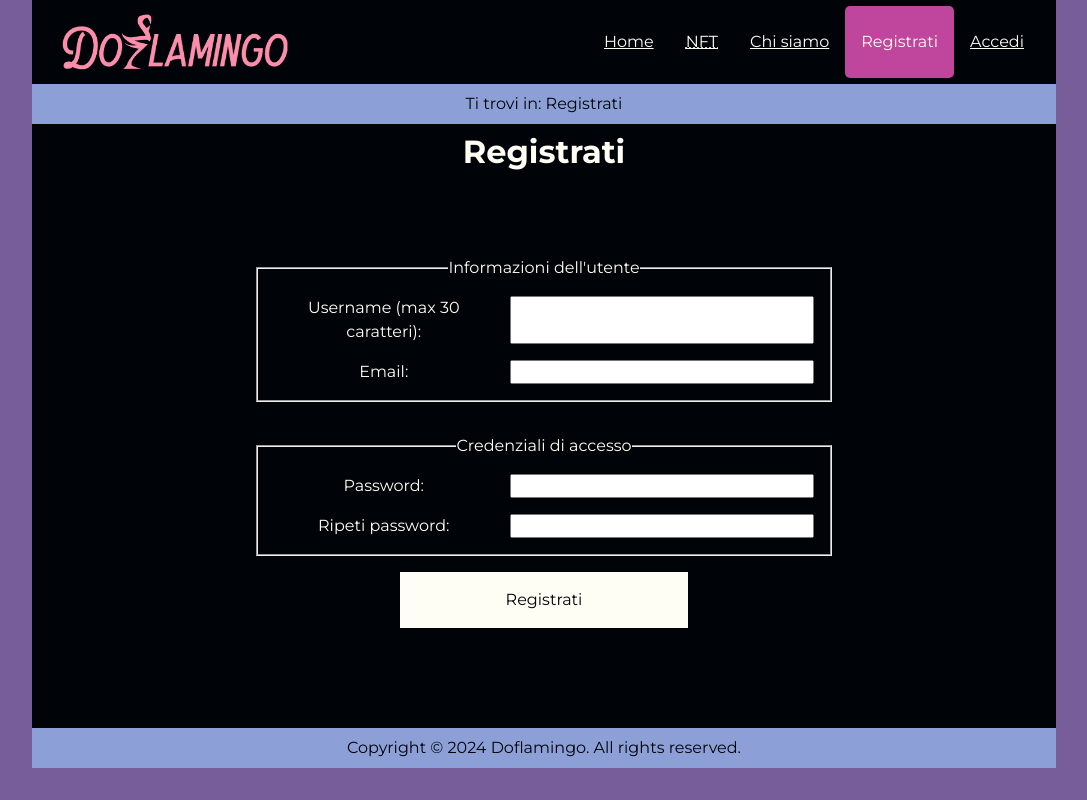
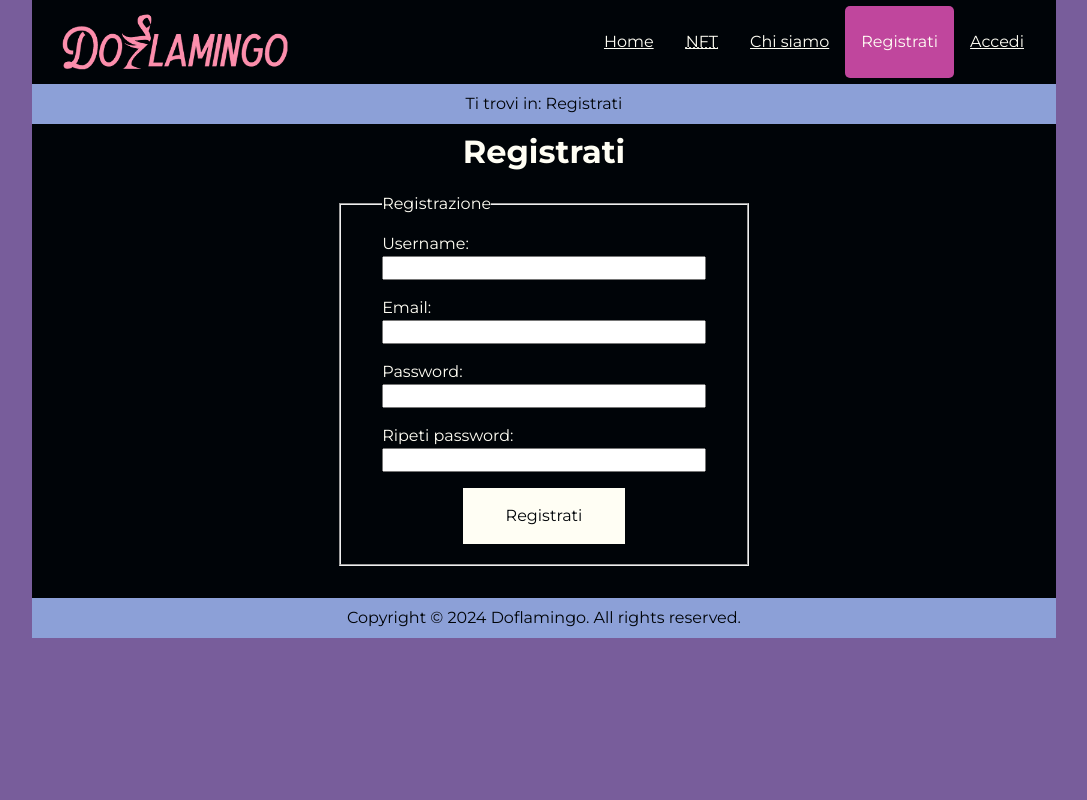
Before and after one commit to Giuseppe5000/TecWeb, a PHP site: page /registrati.html in a window 1280 px wide. Shown: the whole page, without its empty margins (96-1183 px from the left). Run offline with PHP 8.4, Linux system fonts and the light colour scheme.

Commit message:
Fix form accedi&registrati #33

```diff
--- a/src/accedi.html
+++ b/src/accedi.html
@@ -43,7 +43,7 @@
     <main id="content">
       <h1>Accedi</h1>
 
-            <form id="accesso-form" action="" method="">
+      <form id="accesso-form" class="user-form" action="" method="">
 
         <fieldset>
           <legend>Accesso</legend>
@@ -52,9 +52,9 @@
 
           <label for="password">Password:</label>
           <input type="password" id="password" name="password" maxlength="30" required>
-                  </fieldset>
 
           <input type="submit" value="Accedi" class="button"></input>
+        </fieldset>
       </form>
 
     </main>
--- a/src/mini.css
+++ b/src/mini.css
@@ -94,10 +94,17 @@ div#filtri > form > fieldset {
 PAGINA REGISTRATI E ACCEDI
 ===========================
 */
-#accesso-form input[type="submit"], #regist-form input[type="submit"] {
-    margin: 2em;
+.user-form input[type="submit"] {
+    margin: 2em 2em 0 2em;
 }
 
-#accesso-form, #regist-form {
-    padding: 2em;
+.user-form {
+    margin-left: 5%;
+    margin-right: 5%;
+    padding: 0 2em 2em 2em;
 }
+
+.user-form > fieldset {
+    padding-left: 5%;
+    padding-right: 5%;
+}
--- a/src/registrati.html
+++ b/src/registrati.html
@@ -43,27 +43,23 @@
     <main id="content">
       <h1>Registrati</h1>
 
-            <form id="regist-form" action="" method="">
-
+      <form id="regist-form" class="user-form" action="" method="">
         <fieldset>
-                    <legend>Informazioni dell'utente</legend>
-                    <label for="username">Username (max 30 caratteri):</label>
+          <legend>Registrazione</legend>
+          <label for="username">Username:</label>
           <input type="text" id="username" name="username" maxlength="30" required>
 
           <label for="email">Email:</label>
           <input type="email" id="email" name="email" maxlength="30" required>
-                </fieldset>
 
-                <fieldset>
-                    <legend>Credenziali di accesso</legend>
           <label for="password">Password:</label>
           <input type="password" id="password" name="password" maxlength="30" required>
 
           <label for="confirm-password">Ripeti password:</label>
           <input type="password" id="confirm-password" name="confirm-password" maxlength="30" required>
-                </fieldset>
 
           <input type="submit" value="Registrati" class="button">
+        </fieldset>
       </form>
 
     </main>
--- a/src/style.css
+++ b/src/style.css
@@ -353,38 +353,31 @@ div#filtri select {
 PAGINA REGISTRATI E ACCEDI
 ===========================
 */
-#accesso-form input[type="submit"], #regist-form input[type="submit"] {
+.user-form input[type="submit"] {
     margin-top: 1em;
     margin-left: 25%;
     margin-right: 25%;
     min-width: 120px;
 }
 
-#accesso-form, #regist-form {
+.user-form {
+    text-align: left;
+    margin-left: 30%;
+    margin-right: 30%;
+    padding-bottom: 2em;
+}
+
+.user-form fieldset{
     display: flex;
     flex-direction: column;
-    padding: 4em 12em 6em;
+    text-align: left;
+    padding-left: 10%;
+    padding-right: 10%;
+    padding-bottom: 1em;
 }
 
-#regist-form fieldset:first-child {
-    margin-bottom: 2em;
-}
-
-#regist-form fieldset, #accesso-form fieldset {
-    display: flex;
-    flex-wrap: wrap;
-    gap: 1em;
-    padding: 1em;
-}
-
-#regist-form label, #accesso-form label {
-    flex: 1 1 40%;
-    min-width: 150px;
-}
-
-#regist-form input, #accesso-form input {
-    flex: 1 1 55%;
-    min-width: 150px;
+.user-form fieldset label{
+    margin-top: 1em;
 }
 
 /*
```
Lines whose indentation alone changed are shown as unchanged.
